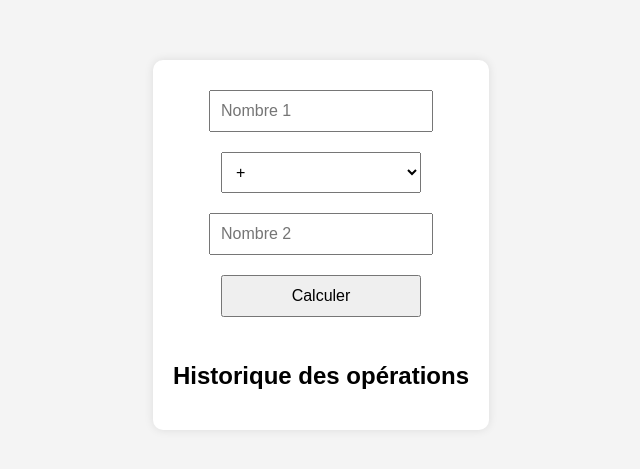
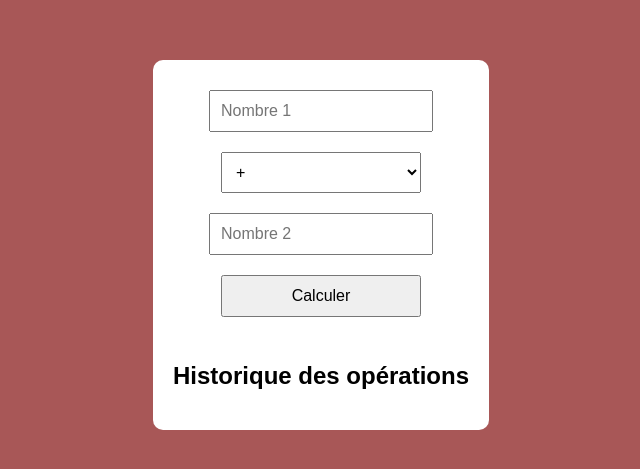
Before and after one commit to Romainns/calculatrice, a plain HTML site: page index.html in a window 1280 px wide. Shown: the part 155-624 px from the top of the page, without its empty margins (319-959 px from the left). Drawn offline with Linux system fonts and the light colour scheme.

Commit message:
Dernières modifs - Ajout du style

```diff
--- a/index.html
+++ b/index.html
@@ -7,7 +7,6 @@
     <link rel="stylesheet" href="styles.css">
 </head>
 <body>
-    <div class="calculatrice-container">
         <div class="calculatrice">
             <input type="number" id="number1" placeholder="Nombre 1">
 
@@ -28,7 +27,6 @@
             <h2>Historique des opérations</h2>
             <div id="history"></div>
         </div>
-    </div>
 
     <script src="main.js"></script>
 </body>
--- a/styles.css
+++ b/styles.css
@@ -5,14 +5,7 @@ body, html {
     display: flex;
     justify-content: center;
     align-items: center;
-    background-color: #f4f4f4;
-}
-
-.calculatrice-container {
-    display: flex;
-    justify-content: center;
-    align-items: center;
-    width: 100%;
+    background-color: #a85757;
 }
 
 .calculatrice {
@@ -22,7 +15,6 @@ body, html {
     padding: 20px;
     background: white;
     border-radius: 10px;
-    box-shadow: 0 0 10px rgba(0, 0, 0, 0.1);
 }
 
 input, select, button {
```
